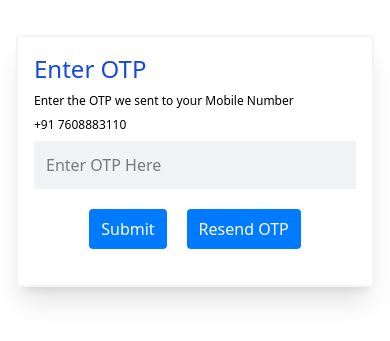
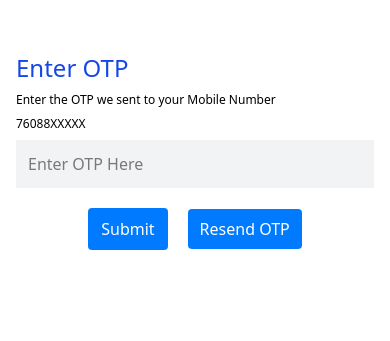
Before and after one commit to stutikantasahoo01/Login-Page, a React (Vite) app: page /Login-Page/otp-verify in a window 390 px wide. Shown: the part 261-602 px from the top of the page. Built offline with nearby package versions, Linux system fonts and the light colour scheme.

Commit message:
Made it responsive

```diff
--- a/src/Pages/Dashboard.jsx
+++ b/src/Pages/Dashboard.jsx
@@ -1,6 +1,6 @@
 const Dashborad = () => {
   return (
-    <div className="flex flex-col w-[60%] min-h-[50vh] text-center p-5 items-center justify-center bg-blue-200">
+    <div className="flex flex-col w-full min-h-screen sm:min-h-[60vh] sm:max-w-[60%] mx-auto text-center p-5 items-center justify-center bg-blue-200 shrink-0 rounded-lg shadow-sm">
       <h1 className="text-2xl font-bold">Hello ! User</h1>
       <h2 className="text-2xl font-bold">This is the Home page</h2>
     </div>
--- a/src/Pages/OtpVerification.jsx
+++ b/src/Pages/OtpVerification.jsx
@@ -2,6 +2,8 @@ import { useState } from "react";
 import { useNavigate } from "react-router-dom";
 
 const OtpVerification = () => {
+  const phoneNumber = "7608883110";
+  const maskedNumber = phoneNumber.replace(/\d{5}$/, "XXXXX");
   const navigate = useNavigate();
   const OtpPattern = /^\d{4}$/;
   const [ValidateOtp, setValidateOtp] = useState("");
@@ -31,14 +33,13 @@ const OtpVerification = () => {
     console.log("Otp Button Clicked");
   };
   return (
-    <div className="w-full sm:w-[60%] min-h-screen p-4 flex justify-center items-center ">
-      {/* <div className=" w-[50%] h-[60%] otp-container flex flex-col justify-center gap-2 border-gray-100 shadow-xl border-2 rounded p-4"> */}
-      <div className=" w-full max-w-[768px] h-auto otp-container flex flex-col justify-center gap-2 border-gray-100 shadow-xl border-2 rounded p-4">
+    <div className="w-full sm:w-[60%] min-h-screen flex justify-center items-center ">
+      <div className=" w-full h-screen sm:h-auto sm:min-h-86 max-w-2xl otp-container flex flex-col justify-center gap-2 sm:border-gray-100 sm:shadow-xl sm:border-2 sm:rounded p-4 ">
         <h2 className="text-blue-700 text-2xl font-medium ">Enter OTP</h2>
         <h3 className="text-black text-xs font-medium">
           Enter the OTP we sent to your Mobile Number
         </h3>
-        <h4 className="text-black text-xs font-normal ">+91 7608883110</h4>
+        <h4 className="text-black text-xs font-normal ">{maskedNumber}</h4>
         <input
           className="p-3 bg-[#f1f3f5] text-black font-normal"
           placeholder="Enter OTP Here"
@@ -53,7 +54,7 @@ const OtpVerification = () => {
             onClick={(elem) => {
               ButtonHandler(elem);
             }}
-            className="bg-[#007bff] text-white py-2 px-3 font-medium mb-5 mt-3 rounded transition-all duration-500 hover:bg-white hover:text-[#007bff] hover:border-blue-600 hover:border"
+            className="bg-[#007bff] text-white py-2 px-3 font-medium mb-5 mt-3 rounded transition-all duration-500 hover:bg-white hover:text-[#007bff] border border-transparent hover:border-blue-600 hover:border"
           >
             Submit
           </button>
--- a/src/index.css
+++ b/src/index.css
@@ -8,7 +8,7 @@
 }
 
 #root {
-    height: 100vh;
+    min-height: 100vh;
     display: flex;
     align-items: center;
     justify-content: center;
```
